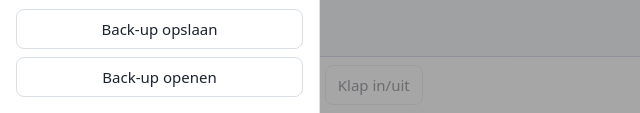
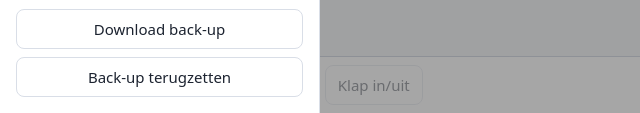
Before and after one commit to mvanoostenrijk-create/Mindmap-tool, a plain HTML site: page index.html in a window 1280 px wide. Both pictures are taken after a click on the button "Mijn mindmaps". Shown: the part 687-800 px from the top of the page, 0-640 px from the left. Drawn offline with Linux system fonts and the light colour scheme.

Commit message:
Duidelijker namen voor de back-upknoppen
Co-Authored-By: Claude Fable 5.2 <noreply@anthropic.com>
Claude-Session: https://claude.ai/code/session_011RndrH6krdRsnXc6hV2p5P

```diff
--- a/app.js
+++ b/app.js
@@ -432,7 +432,7 @@ $('dFile').onchange = async e => {
     if (!m.root?.id || !Array.isArray(m.root.children)) throw 0;
     m.id = uid(); m.title = m.root.text || 'Naamloos'; m.updated = Date.now();
     await store.save(m); closeDrawer(); openMap(m);
-  } catch { $('dImport').textContent = 'Geen geldige back-up'; setTimeout(() => $('dImport').textContent = 'Back-up openen', 2500); }
+  } catch { $('dImport').textContent = 'Geen geldige back-up'; setTimeout(() => $('dImport').textContent = 'Back-up terugzetten', 2500); }
 };
 
 /* ---------- Cloud-sync (Supabase). Lokaal blijft leidend voor snelheid en offline; per mindmap wint de laatste wijziging. ---------- */
--- a/index.html
+++ b/index.html
@@ -49,8 +49,8 @@
     <button id="aOut" hidden>Uitloggen</button>
   </section>
   <div class="foot">
-    <button id="dExport">Back-up opslaan</button>
-    <button id="dImport">Back-up openen</button>
+    <button id="dExport">Download back-up</button>
+    <button id="dImport">Back-up terugzetten</button>
     <input id="dFile" type="file" accept=".json,application/json" hidden>
   </div>
 </aside>
```
